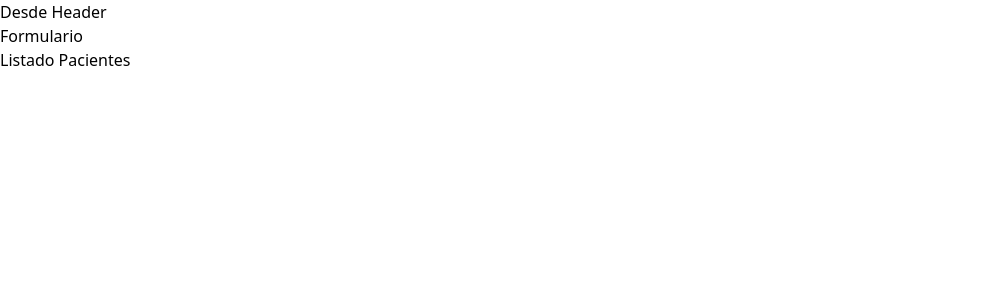
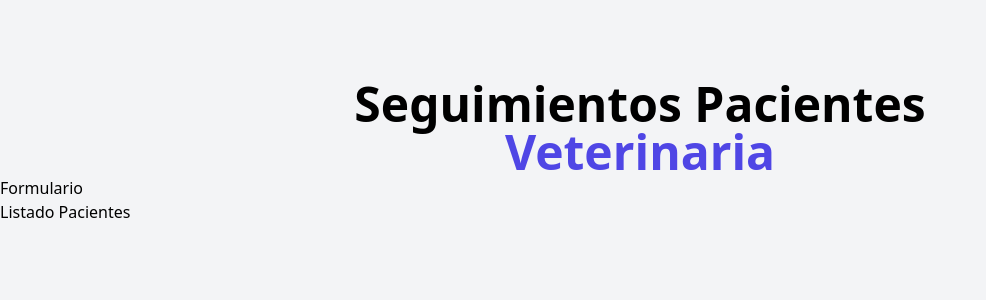
Before and after one commit to anngelicafernanda/citas-react, a React (Vite) app: page / in a window 1280 px wide. Shown: the top 300 px of the page, without its empty margins (0-986 px from the left). Built offline with nearby package versions, Linux system fonts and the light colour scheme.

Commit message:
Primeras clases Tailwind

```diff
--- a/index.html
+++ b/index.html
@@ -4,9 +4,10 @@
     <meta charset="UTF-8" />
     <link rel="icon" type="image/svg+xml" href="/vite.svg" />
     <meta name="viewport" content="width=device-width, initial-scale=1.0" />
-    <title>Vite + React</title>
+    <title>Citas React</title>
   </head>
-  <body>
+  <body class="bg-gray-100 h-screen">
+
     <div id="root"></div>
     <script type="module" src="/src/main.jsx"></script>
   </body>
--- a/src/App.jsx
+++ b/src/App.jsx
@@ -5,13 +5,12 @@ import ListadoPacientes from "./ListadoPacientes"
 
 function App() {
 
-
   return (
-    <>
+    <div className="container mx-auto mt-20">
       <Header/>
       <Formulario/>
       <ListadoPacientes/>
-    </>
+    </div>
   )
 }
 
--- a/src/components/Header.jsx
+++ b/src/components/Header.jsx
@@ -1,9 +1,10 @@
 function Header() {
 
     return (
+      <div>
+        <h1 className="font-black text-5xl text-center w-2/3 mx-auto ">Seguimientos Pacientes {" "}<span className="text-indigo-600">Veterinaria</span></h1>
 
-        <h1> Desde Header</h1>
-
+        </div>
         )
 }
 
```
